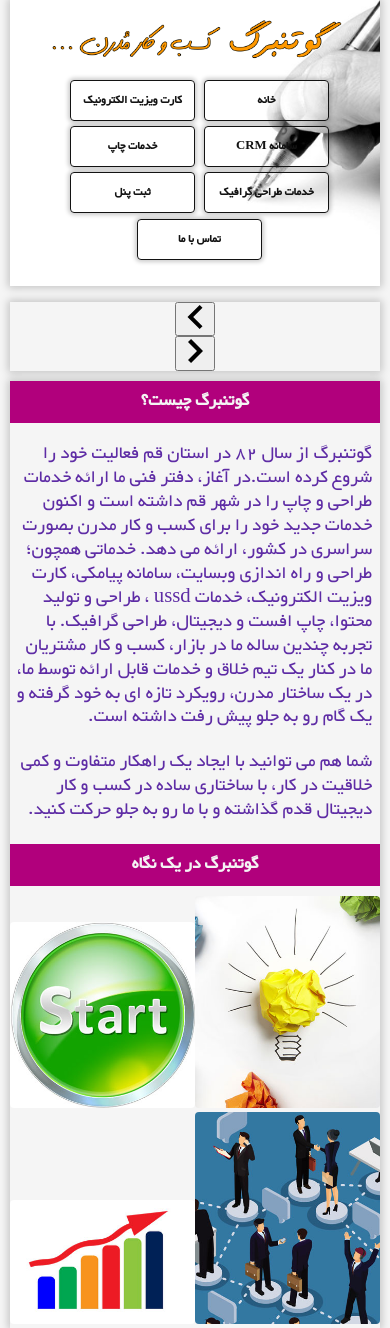
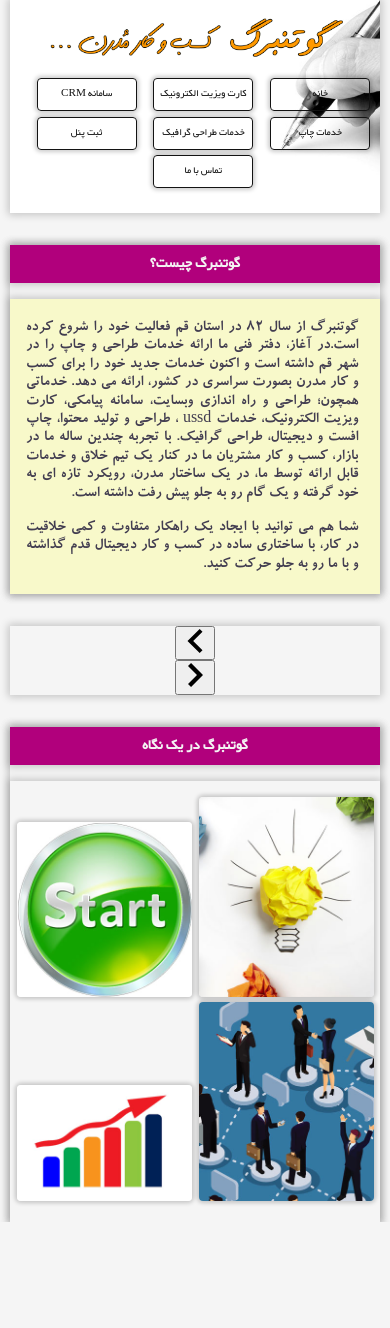
Before and after one commit to mjmzs/gutenburg, a React (Create React App) app: page / in a window 390 px wide. After the commit the page ends 1222 px from the top, so only its background shows below. Built offline with nearby package versions, Linux system fonts and the light colour scheme.

Commit message:
NewDesign&ContentModify&NewForms_BackUp

```diff
--- a/src/components/Contact/Contact.js
+++ b/src/components/Contact/Contact.js
@@ -2,13 +2,32 @@ import React from 'react';
 
 const Contact = () => {
     return (
-        <div>
-            <span className='titleSpan'>تماس با ما</span>
-            <p id='rtldiv' className='pMainContent'>
-            گوتنبرگ از سال 94 در استان قم فعالیت خود را شروع کرده است.در آغاز، دفتر فنی ما ارائه خدمات طراحی و چاپ را در شهر قم داشته است و اکنون خدمات جدید خود را برای کسب و کار مدرن بصورت سراسری در کشور، ارائه می دهد. خدماتی همچون؛ طراحی و راه اندازی وبسایت، سامانه پیامکی، کارت ویزیت الکترونیک، خدمات ussd ، طراحی و تولید محتوا، چاپ افست و دیجیتال، طراحی گرافیک. با تجربه چندین ساله ما در بازار، کسب و کار مشتریان ما در کنار یک تیم خلاق و خدمات قابل ارائه توسط ما، در یک ساختار مدرن، رویکرد تازه ای به خود گرفته و یک گام رو به جلو پیش رفت داشته است.
-            </p>
-            <p id='rtldiv' className='pMainContent'>شما هم می توانید با ایجاد یک راهکار متفاوت و کمی خلاقیت در کار، با ساختاری ساده در کسب و کار دیجیتال قدم گذاشته و با ما رو به جلو حرکت کنید.</p>
+      <div>
+      <span className='titleSpan mb3 shadow-2 mt4'>تماس با ما</span>
+          <div class="mw7 center bg-white ph3 pv1 shadow-2 mb3">
+              <div class="measure center">
+                <fieldset id="sign_up" class="ba b--transparent ph0 mh0">
+                <div class="mt3">
+                   <label class="db fw6 lh-copy f6" for="email-address">
+                        Email</label>
+                        <input class="pa2 input-reset ba bg-transparent hover-bg-black hover-white w-100" type="email" name="email-address"  id="email-address" />
+                </div>
+                <div class="mv3">
+                    <label class="db fw6 lh-copy f6" for="password">Password</label>
+                    <input class="b pa2 input-reset ba bg-transparent hover-bg-black hover-white w-100" type="password" name="password"  id="password" />
+                </div>
+                </fieldset>
+                <div class="">
+                  <input class="b ph3 pv2 input-reset ba b--black bg-transparent grow pointer f6 dib" type="submit" value="Sign in" />
+                </div>
+                  <div class="lh-copy mt3">
+                  <a href="#0" class="f6 link dim black db">Sign up
+                  </a>
+                  <a href="#0" class="f6 link dim black db">Forgot your password?</a>
+                </div>
+            </div>
         </div>
+     </div>
     )
 }
 
--- a/src/components/Design/Design.js
+++ b/src/components/Design/Design.js
@@ -3,11 +3,57 @@ import React from 'react';
 const Design = () => {
     return (
         <div>
-            <span className='titleSpan'>توسعه کسب و کار</span>
-            <p id='rtldiv' className='pMainContent'>
-            گوتنبرگ از سال 94 در استان قم فعالیت خود را شروع کرده است.در آغاز، دفتر فنی ما ارائه خدمات طراحی و چاپ را در شهر قم داشته است و اکنون خدمات جدید خود را برای کسب و کار مدرن بصورت سراسری در کشور، ارائه می دهد. خدماتی همچون؛ طراحی و راه اندازی وبسایت، سامانه پیامکی، کارت ویزیت الکترونیک، خدمات ussd ، طراحی و تولید محتوا، چاپ افست و دیجیتال، طراحی گرافیک. با تجربه چندین ساله ما در بازار، کسب و کار مشتریان ما در کنار یک تیم خلاق و خدمات قابل ارائه توسط ما، در یک ساختار مدرن، رویکرد تازه ای به خود گرفته و یک گام رو به جلو پیش رفت داشته است.
+            <div>
+            <span className='titleSpan mb3 shadow-2 mt4'>مدیریت خلاق، توسعه کسب و کار</span>
+            </div>
+            <div className='ph3 pv1 mcontent shadow-2 mb3'>
+            <p id='rtldiv' className='pMainContent tj'>
+                <ul>
+                    باما هیج چالشی نشدنی نیست. هیج جزئی از جزئیات نادیده نیست.
+                </ul>
             </p>
-            <p id='rtldiv' className='pMainContent'>شما هم می توانید با ایجاد یک راهکار متفاوت و کمی خلاقیت در کار، با ساختاری ساده در کسب و کار دیجیتال قدم گذاشته و با ما رو به جلو حرکت کنید.</p>
+            <p id='rtldiv' className='pMainContent tj'>
+            اکنون گوتنبرگ در سال 97 با بهروی از تکنولوژی و متدولوژی به روز تر از گذشته، شما را در کسب و کار رو به پیشرفت می برد. موفق ترین تبلیغات، موقق ترین استارت آپ های دیجیتال، همه ریشه در یک طراحی خلاق و هوشمندانه، چشم انداز روشن و پشتیبانه ای از تکنولوژی بروز دارند.
+            </p>
+            <p id='rtldiv' className='pMainContent tj'>
+                <li className='a'>
+                چگونه مشتریان، شما را می بینند؟
+                </li>
+                <li className='a'>
+                چگونه شما، خودت را می بینی؟
+                </li>
+                <li className='a'>
+                چگونه ارتباط با مشتریان خود مدریت می کنید؟
+                </li>
+                <li className='a'>
+                هدف از توسعه کسب و کار خود دارید؟
+                </li>
+                <li className='a'>
+                چگونه توسعه کسب و کار خود را برنامه ریزی کرده اید؟
+                </li>
+                <li className='a'>
+                چگونه تبلیغات خود را مدیریت کرده اید؟
+                </li>
+                <li className='a'>
+                آیا نظری دارید، که از تبلیغات موثر چگونه نتیجه باید گرفت؟
+                </li>
+            </p>
+            <p id='rtldiv' className='pMainContent tj tj'>
+            ما متخصصان در تمرکز، هماهنگی و پیشرفت این ادراکات هستیم. در واقع هدف ما در طراحی و برنامه ریزی برای یک مشتری، به دو بخش اصلی تقسیم می شود. اول آنکه هدفمند باشیم و سپس رو به جلو نگاه کنیم. دوم آنکه خلاق باشیم و به نشدنی که تابحال امتحان نشده اعتقادی نداشته باشیم. برای هدفمندی باید یک سیستم مدیریت، هرچند که ساده باشد و حتی برای کوچک ترین کسب و کار ها در نظر گرفته بشود. هدف بیانگر چشم اندازی از نتیجه است، و مدریت راهبردی برای رسیدن به آن است. مدیریت نیاز به تمرکز دارد و با ایجاد یک پیشتبان خوب می توان آن را هرچه بهتر رو به جلو حرکت داد. خلاقیت نتنها در مدریت، یا در یک اثر هنری، بلکه در تمامی لحظات زندگی، در تمامی تصمیم ها و در تمامی مسئله ها کمکی است در راهی که به موفقیت پایان پیدا می کند. در حقیقت می توان گفت، خلاقیت یک راهکار، فرم، متدولوژی و ریاضیاتی است که برای حل مسئله صورت می گیرد. حال مسئله می تواند یک چالش در یک طرح گرافیکی باشد ویا یک چالش در درام زندگی و ... .
+            </p>
+            <p id='rtldiv' className='pMainContent tj'>
+            گاها با داشتن یک تعریف اشتباه ویا یک نگرش اشتباه از خلاقیت، ویا جایگاه و اندازه کسب و کار خود خلاقیت نادیده گرفته می شود. هرچند که همیشه و همه ملزم به خلاق بودن نمی شوند چرا که خلاقیت یک ریاضیات و یا یک راهکار برای حل مسئله پیش رو است که ما با آن رو برو شده ایم.گاهی ملزم به حل مسئله هستم و گاهی می توانیم چالش را کنار بگذاریم. می توانیم خلاقانه آن را حل کنیم، آن را حل کنیم و یا به هر دلیلی اصلا آن را حل نکنیم. در واقع زمانی از خلاقیت صحبت می کنیم، که خود را در شروع ویا مسیر حل مسئله می بینیم و گزینه سوم را نداریم. اینجا است که می گوییم لزوما حل مسئله خلاق نیست و این ما هستیم که اگر نگرشی داشته باشیم که در آن موفقیت به هر مسیر، هر زمان صرف شده ویا هر نتیجه که به دست می آوریم نگوییم. بلکه کمال گرا باشیم، موفقیت را به نهایت توان خود بگویم و نه فقط توان حل مسئله و باور این که بیشترین تلاش خود را کرده ایم، بلکه توان شامل تفکر، خلاقیت، تلاش و حل مسئله می باشد و این شما هستید که می توان انتخاب کنید از چند یک از هسته های سی پی یو خود استفاده کنید!
+            </p>
+            <p id='rtldiv' className='pMainContent tj'>
+            اما اگر انتخاب کرده اید با ما کار کنید، یعنی تلاشی برای استفاده از نهایت یک توان، یعنی:
+                <ul>
+                باما هیج چالشی نشدنی نیست. هیج جزئی از جزئیات نادیده نیست.
+                </ul>
+            </p>
+            <p id='rtldiv' className='pMainContent tj'>
+            اگر انتخابتان گوتنبرگ هست، برای شروع طراحی یک وب سایت، یا وب اپلیکیشن ویا طرح گرافیکی مد نظر خود، درخواست خود را ثبت کنید ویا تماس بگیرید.
+            </p>
+            </div>
         </div>
     )
 }
--- a/src/components/FooterContainer/FooterContainer.css
+++ b/src/components/FooterContainer/FooterContainer.css
@@ -1,16 +1,36 @@
+
+@media only screen and (min-width: 1000px) {
+    .mainFooterImage {
+        display: inline-block;
+        width: 24%;
+        margin-left: 1%;
+        height: auto;
+    }
+    .mainFooterFix {
+        padding-right: 0.9rem;
+    }
+  }
+
+@media only screen and (max-width: 999px) {
+    .mainFooterImage {
+        display: inline-block;
+        width: 24%;
+        margin-left: 1%;
+        height: auto;
+    }
+    .mainFooterFix {
+        padding-right: 0.5rem;
+    }
+  }
 
 @media only screen and (max-width: 480px) {
     .mainFooterImage {
         display: inline-block;
-        width: 50%;
+        width: 48%;
+        margin-left: 2%;
         height: auto;
     }
-  }
-
-@media only screen and (min-width: 481px) {
-    .mainFooterImage {
-        display: inline-block;
-        width: 25%;
-        height: auto;
+    .mainFooterFix {
+        padding-right: 0.4rem;
     }
   }
--- a/src/components/FooterContainer/FooterContainer.js
+++ b/src/components/FooterContainer/FooterContainer.js
@@ -8,11 +8,13 @@ import FooterImage4 from './footerimg4.jpg';
 const FooterContainer = () => {
     return (
         <div id='rtldiv'>
-            <span className='titleSpan'>گوتنبرگ در یک نگاه</span>
-            <img alt='Pic1' src={FooterImage1} className='br2 mainFooterImage'/>
-            <img alt='Pic2' src={FooterImage2} className='br2 mainFooterImage'/>
-            <img alt='Pic3' src={FooterImage3} className='br2 mainFooterImage'/>
-            <img alt='Pic4' src={FooterImage4} className='br2 mainFooterImage'/>
+            <span className='titleSpan mb3 shadow-2 mt4'>گوتنبرگ در یک نگاه</span>
+            <div className='mb3 shadow-2 pv3 mainFooterFix'>
+            <img alt='Pic1' src={FooterImage1} className='br2 mainFooterImage shadow-1'/>
+            <img alt='Pic2' src={FooterImage2} className='br2 mainFooterImage shadow-1'/>
+            <img alt='Pic3' src={FooterImage3} className='br2 mainFooterImage shadow-1'/>
+            <img alt='Pic4' src={FooterImage4} className='br2 mainFooterImage shadow-1'/>
+            </div>
         </div>
     )
 }
--- a/src/components/ImageSlider/ImageSlider.js
+++ b/src/components/ImageSlider/ImageSlider.js
@@ -12,7 +12,7 @@ const images = [
 
 const ImageSlider = () => {
     return (
-        <div className='shadow-2'>
+        <div className='shadow-2 mt4'>
             <Slide
             images={images}
             duration={5000}
--- a/src/components/MainContainer/MainContainer.js
+++ b/src/components/MainContainer/MainContainer.js
@@ -3,11 +3,13 @@ import React from 'react';
 const MainContainer = () => {
     return (
         <div>
-            <span className='titleSpan'>گوتنبرگ چیست؟</span>
-            <p id='rtldiv' className='pMainContent'>
+            <span className='titleSpan mb3 shadow-2 mt4'>گوتنبرگ چیست؟</span>
+            <div className='ph3 pv1 mcontent shadow-2 mb3'>
+            <p id='rtldiv' className='pMainContent tj'>
             گوتنبرگ از سال 82 در استان قم فعالیت خود را شروع کرده است.در آغاز، دفتر فنی ما ارائه خدمات طراحی و چاپ را در شهر قم داشته است و اکنون خدمات جدید خود را برای کسب و کار مدرن بصورت سراسری در کشور، ارائه می دهد. خدماتی همچون؛ طراحی و راه اندازی وبسایت، سامانه پیامکی، کارت ویزیت الکترونیک، خدمات ussd ، طراحی و تولید محتوا، چاپ افست و دیجیتال، طراحی گرافیک. با تجربه چندین ساله ما در بازار، کسب و کار مشتریان ما در کنار یک تیم خلاق و خدمات قابل ارائه توسط ما، در یک ساختار مدرن، رویکرد تازه ای به خود گرفته و یک گام رو به جلو پیش رفت داشته است.
             </p>
-            <p id='rtldiv' className='pMainContent'>شما هم می توانید با ایجاد یک راهکار متفاوت و کمی خلاقیت در کار، با ساختاری ساده در کسب و کار دیجیتال قدم گذاشته و با ما رو به جلو حرکت کنید.</p>
+            <p id='rtldiv' className='pMainContent tj'>شما هم می توانید با ایجاد یک راهکار متفاوت و کمی خلاقیت در کار، با ساختاری ساده در کسب و کار دیجیتال قدم گذاشته و با ما رو به جلو حرکت کنید.</p>
+            </div>
         </div>
     )
 }
--- a/src/components/NavigationBar/NavigationBar.js
+++ b/src/components/NavigationBar/NavigationBar.js
@@ -3,25 +3,25 @@ import React from 'react';
 const NavigationBar = ({ onPageChange }) => {
     return (
         <div id='rtldiv' class="mb3 lh-copy">
-          <a class="pointer ba no-underline grow br2 b inline-flex items-center mr4 mb3 pv2 ph4 shadow-1" title="Home" onClick={()=> onPageChange('home')}>
+          <a class="pointer nava ba no-underline grow br2 b inline-flex items-center mr4 mb3 pv2 ph4 shadow-1" title="Home" onClick={()=> onPageChange('home')}>
             خانه
           </a>
-          <a class="pointer ba no-underline grow br2 b inline-flex items-center mr4 mb3 pv2 ph4 shadow-1" title="Electronic Visit Card" onClick={()=> onPageChange('elec')}>
+          <a class="pointer nava ba no-underline grow br2 b inline-flex items-center mr4 mb3 pv2 ph4 shadow-1" title="Electronic Visit Card" onClick={()=> onPageChange('elec')}>
             کارت ویزیت الکترونیک
           </a>
-          <a class="pointer ba no-underline grow br2 b inline-flex items-center mr4 mb3 shadow-1" onClick={()=> onPageChange('sms')}>
+          <a class="pointer nava ba no-underline grow br2 b inline-flex items-center mr4 mb3 shadow-1" onClick={()=> onPageChange('sms')}>
           سامانه CRM
           </a>
-          <a class="pointer ba no-underline grow br2 b inline-flex items-center mr4 mb3 pv2 ph4 shadow-1" onClick={()=> onPageChange('print')}>
+          <a class="pointer nava ba no-underline grow br2 b inline-flex items-center mr4 mb3 pv2 ph4 shadow-1" onClick={()=> onPageChange('print')}>
             خدمات چاپ
           </a>
-          <a class="pointer ba no-underline grow br2 b inline-flex items-center mr4 mb3 pv2 ph4 shadow-1" onClick={()=> onPageChange('design')}>
+          <a class="pointer nava ba no-underline grow br2 b inline-flex items-center mr4 mb3 pv2 ph4 shadow-1" onClick={()=> onPageChange('design')}>
           خدمات طراحی گرافیک
           </a>
-          <a class="pointer ba no-underline grow br2 b inline-flex items-center mr4 mb3 pv2 ph3 shadow-1" onClick={()=> onPageChange('register')}>
+          <a class="pointer nava ba no-underline grow br2 b inline-flex items-center mr4 mb3 pv2 ph3 shadow-1" onClick={()=> onPageChange('register')}>
           ثبت پنل
           </a>
-          <a class="pointer ba no-underline grow br2 b inline-flex items-center mr4 mb3 pv2 ph3 shadow-1" onClick={()=> onPageChange('contact')}>
+          <a class="pointer nava ba no-underline grow br2 b inline-flex items-center mr4 mb3 pv2 ph3 shadow-1" onClick={()=> onPageChange('contact')}>
           تماس با ما
           </a>
         </div>
--- a/src/containers/App.js
+++ b/src/containers/App.js
@@ -25,9 +25,11 @@ class App extends Component {
       case 'home':
         return (
           <div>
+            <div className='shadow-2'>
+              <MainContainer />
+            </div>
             <ImageSlider />
             <div className='shadow-2'>
-              <MainContainer />
               <FooterContainer />
             </div>
 
@@ -71,7 +73,7 @@ class App extends Component {
         break;
       case 'contact':
         return (
-          <div className='shadow-2'>
+          <div>
             <Contact />
           </div>
         );
--- a/src/index.css
+++ b/src/index.css
@@ -8,7 +8,7 @@ body {
   text-align: center;
   justify-content: center;
   justify-items: center;
-  color: #5E2CA5;
+  color: rgb(66, 61, 80);
   background-color: #F5F5F5;
   position: relative;
 }
@@ -16,44 +16,127 @@ body {
   font-family: W_Yekan;
   src: url("./containers/Yekan.woff");
 }
-a {
+@font-face {
+  font-family: BRoya;
+  font-weight: bolder !important;
+  src: url("./containers/BRoya.woff");
+}
+.nava {
   font-family: W_Yekan;
 }
-@media only screen and (max-width: 470px) {
+.mcontent {
+  background-color: rgba(253, 255, 118, 0.34)
+}
+@media only screen and (min-width: 1097px) {
   .pMainContent{
-      font-family: W_Yekan !important;
-      font-size: 1em !important;
+      font-family: BRoya !important;
+      font-size: 1.4em !important;
       font-weight: normal !important;
       justify-content: right !important;
-      margin-right: 6px !important;
+      text-align: right;
+      margin-right: 8px !important;
   }
   .pListContent{
     font-family: W_Yekan !important;
+    font-size: 1.4em !important;
     font-weight: normal !important;
     justify-content: center !important;
     text-align: center !important;
-    margin-right: 6px !important;
+    margin-right: 8px !important;
+  }
+  .titleSpan {
+      display: block !important;
+      font-family: W_Yekan !important;
+      font-size: 1.6em !important;
+      font-weight: bold !important;
+      justify-content: center !important;
+      text-align: center;
+      padding: 10px 0px;
+      width: 100% !important;
+      height: auto !important;
+      background-color: #b1007c !important;
+      color: #f4f4f4;
+      margin: 10px 0px;
   }
   header {
-    padding: 3px 8px 3px 8px;
+    padding: 5px 10px 5px 10px;
     background-image: url("./containers/navbgimage.jpg");
     background-position: top right;
     background-repeat: no-repeat;
     background-size: cover;
-    margin-bottom: 0.7em !important;
+    margin-bottom: 1em !important;
   }
-  a {
+  .nava {
     display: inline-block !important;
-    color: #131313;
-    padding: 5px 0px !important;
-    width: 40%;
+    color: #131313 !important;
+    padding: 12px 8px !important;
+    width: 145px !important;
     height: auto;
     text-align: center;
-    margin-bottom: 0.5em !important;
-    margin-right: 0em !important;
-    margin-left: 10% !important;
+    margin-bottom: 0.4em !important;
+    margin-left: 1em !important;
+    margin-right: 0px !important;
+    font-size: 0.9em;
+    font-weight: bold !important;
+  }
+  .minsnav {
+    justify-content: center !important;
+    align-content: center !important;
+    align-items: center !important;
+  }
+}
+
+@media only screen and (max-width: 1096px) {
+  .pMainContent{
+      font-family: BRoya !important;
+      font-size: 1.4em !important;
+      font-weight: normal !important;
+      justify-content: right !important;
+      text-align: right;
+      margin-right: 8px !important;
+  }
+  .pListContent{
+    font-family: W_Yekan !important;
+    font-size: 1.4em !important;
+    font-weight: normal !important;
+    justify-content: center !important;
+    text-align: center !important;
+    margin-right: 8px !important;
+  }
+  .titleSpan {
+      display: block !important;
+      font-family: W_Yekan !important;
+      font-size: 1.6em !important;
+      font-weight: bold !important;
+      justify-content: center !important;
+      text-align: center;
+      padding: 10px 0px;
+      width: 100% !important;
+      height: auto !important;
+      background-color: #b1007c !important;
+      color: #f4f4f4;
+      margin: 10px 0px;
+  }
+  header {
+    padding: 5px 10px 5px 10px;
+    background-image: url("./containers/navbgimage.jpg");
+    background-position: top right;
+    background-repeat: no-repeat;
+    background-size: cover;
+    margin-bottom: 1em !important;
+  }
+  .nava {
+    display: inline-block !important;
+    color: #131313 !important;
+    padding: 10px 6px !important;
+    width: 125px !important;
+    height: auto;
+    text-align: center;
+    margin-bottom: 0.4em !important;
+    margin-left: 0.7em !important;
+    margin-right: 0px !important;
     font-size: 0.8em;
-    font-weight: normal !important;
+    font-weight: bold !important;
   }
   .minsnav {
     justify-content: center !important;
@@ -64,8 +147,8 @@ a {
 
 @media only screen and (max-width: 1022px) {
   .pMainContent{
-      font-family: W_Yekan !important;
-      font-size: 1.3em !important;
+      font-family: BRoya !important;
+      font-size: 1.4em !important;
       font-weight: normal !important;
       justify-content: right !important;
       text-align: right;
@@ -73,7 +156,7 @@ a {
   }
   .pListContent{
       font-family: W_Yekan !important;
-      font-size: 1.3em !important;
+      font-size: 1.4em !important;
       font-weight: normal !important;
       justify-content: center !important;
       text-align: center !important;
@@ -101,7 +184,7 @@ a {
     background-size: cover;
     margin-bottom: 1em !important;
   }
-  a {
+  .nava {
     display: inline-block !important;
     color: #131313 !important;
     padding: 8px 6px !important;
@@ -120,119 +203,60 @@ a {
     align-items: center !important;
   }
 }
-@media only screen and (max-width: 1096px) {
+
+@media only screen and (max-width: 470px) {
   .pMainContent{
-      font-family: W_Yekan !important;
-      font-size: 1.3em !important;
+      font-family: BRoya !important;
+      font-size: 1em !important;
       font-weight: normal !important;
       justify-content: right !important;
-      text-align: right;
-      margin-right: 8px !important;
+      margin-right: 6px !important;
   }
   .pListContent{
     font-family: W_Yekan !important;
-    font-size: 1.3em !important;
     font-weight: normal !important;
     justify-content: center !important;
     text-align: center !important;
-    margin-right: 8px !important;
-  }
-  .titleSpan {
-      display: block !important;
-      font-family: W_Yekan !important;
-      font-size: 1.2em !important;
-      font-weight: bold !important;
-      justify-content: center !important;
-      text-align: center;
-      padding: 10px 0px;
-      width: 100% !important;
-      height: auto !important;
-      background-color: #b1007c !important;
-      color: #f4f4f4;
-      margin: 10px 0px;
+    margin-right: 6px !important;
   }
   header {
-    padding: 5px 10px 5px 10px;
+    padding: 3px 8px 3px 8px;
     background-image: url("./containers/navbgimage.jpg");
     background-position: top right;
     background-repeat: no-repeat;
     background-size: cover;
-    margin-bottom: 1em !important;
+    margin-bottom: 0.7em !important;
   }
-  a {
+  .nava {
     display: inline-block !important;
-    color: #131313 !important;
-    padding: 10px 6px !important;
-    width: 125px !important;
+    color: #131313;
+    padding: 7px 0px !important;
+    width: 45%;
     height: auto;
     text-align: center;
-    margin-bottom: 0.4em !important;
-    margin-left: 0.7em !important;
-    margin-right: 0px !important;
-    font-size: 0.8em;
-    font-weight: bold !important;
+    margin-bottom: 0.5em !important;
+    margin-right: 0em !important;
+    margin-left: 1.5em !important;
+    font-size: 0.7em;
+    font-weight: normal !important;
   }
   .minsnav {
     justify-content: center !important;
     align-content: center !important;
     align-items: center !important;
   }
+  .titleSpan {
+    display: block !important;
+    font-family: W_Yekan !important;
+    font-size: 1em !important;
+    font-weight: bold !important;
+    justify-content: center !important;
+    text-align: center;
+    padding: 10px 0px;
+    width: 100% !important;
+    height: auto !important;
+    background-color: #b1007c !important;
+    color: #f4f4f4;
+    margin: 10px 0px;
 }
-@media only screen and (min-width: 1097px) {
-  .pMainContent{
-      font-family: W_Yekan !important;
-      font-size: 1.3em !important;
-      font-weight: normal !important;
-      justify-content: right !important;
-      text-align: right;
-      margin-right: 8px !important;
-  }
-  .pListContent{
-    font-family: W_Yekan !important;
-    font-size: 1.3em !important;
-    font-weight: normal !important;
-    justify-content: center !important;
-    text-align: center !important;
-    margin-right: 8px !important;
-  }
-  .titleSpan {
-      display: block !important;
-      font-family: W_Yekan !important;
-      font-size: 1.2em !important;
-      font-weight: bold !important;
-      justify-content: center !important;
-      text-align: center;
-      padding: 10px 0px;
-      width: 100% !important;
-      height: auto !important;
-      background-color: #b1007c !important;
-      color: #f4f4f4;
-      margin: 10px 0px;
-  }
-  header {
-    padding: 5px 10px 5px 10px;
-    background-image: url("./containers/navbgimage.jpg");
-    background-position: top right;
-    background-repeat: no-repeat;
-    background-size: cover;
-    margin-bottom: 1em !important;
-  }
-  a {
-    display: inline-block !important;
-    color: #131313 !important;
-    padding: 12px 8px !important;
-    width: 145px !important;
-    height: auto;
-    text-align: center;
-    margin-bottom: 0.4em !important;
-    margin-left: 1em !important;
-    margin-right: 0px !important;
-    font-size: 0.9em;
-    font-weight: bold !important;
-  }
-  .minsnav {
-    justify-content: center !important;
-    align-content: center !important;
-    align-items: center !important;
-  }
 }
```
Also changed, not shown: src/components/CRMP/CRMP.js (+7 -5 lines), src/components/ElecContainer/ElecContainer.js (+6 -4 lines), src/components/Print/Print.js (+21 -7 lines), src/containers/BRoya.woff (added).
